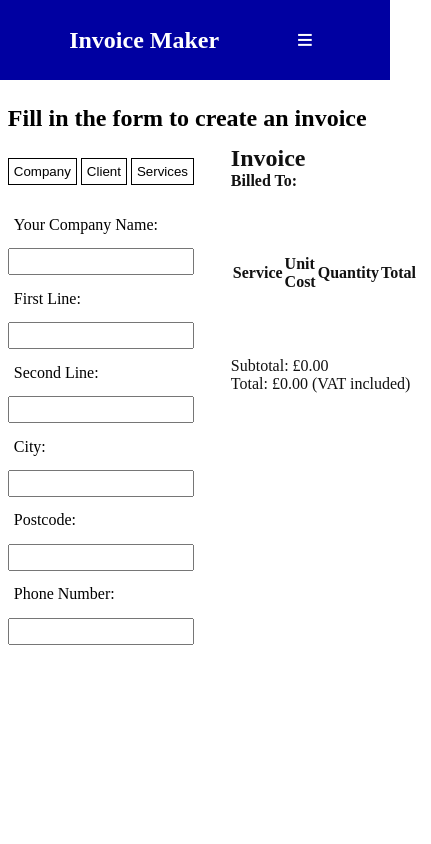
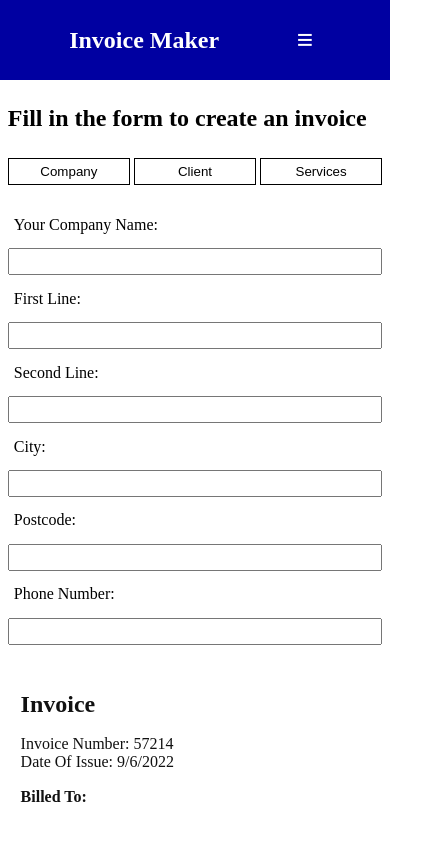
Before and after one commit to hamsame/invoicemaker, a Next.js app: page /create in a window 390 px wide. Shown: the top 844 px of the page, 431 px wide, since content can reach past the window. Built offline with nearby package versions, Linux system fonts and the light colour scheme.

Commit message:
Made layout responsive and organised code.

```diff
--- a/components/invoice.js
+++ b/components/invoice.js
@@ -34,13 +34,21 @@ export const Invoice = ({
   }
 
   useEffect(() => {
-    getSubTotal()
+    getSubTotal(),
+      (document.getElementById("randomNum").innerHTML =
+        Math.floor(Math.random() * 90000) + 10000)
   }, [servicesSold])
 
   return (
     <article className={className}>
       <header className="invoice-header">
-        <h2>Invoice</h2>
+        <div className="invoice-details">
+          <h2>Invoice</h2>
+          <p>
+            Invoice Number: <span id="randomNum"></span>
+          </p>
+          <p>Date Of Issue: {new Date().toLocaleDateString()}</p>
+        </div>
         <ul>{companyInfo && populateUI(companyInfo)}</ul>
       </header>
       <main>
@@ -49,23 +57,21 @@ export const Invoice = ({
           {clientInfo && populateUI(clientInfo)}
         </ul>
       </main>
-      <table style={{ margin: "7.5vh 0", width: "100%", textAlign: "left" }}>
+      <table>
         <thead>
           <tr>
             <th>Service</th>
             <th>Unit Cost</th>
             <th>Quantity</th>
             <th>Total</th>
+            <th className="hide-on-show">Delete Service(s)</th>
           </tr>
         </thead>
         <tbody>
           {servicesSold &&
             servicesSold.map((item, index) => {
               return (
-                <tr
-                  key={index}
-                  style={{ padding: "2rem 0", background: "aqua" }}
-                >
+                <tr key={index}>
                   <td>{item && item.serviceName}</td>
                   <td>{item && item.unitCost}</td>
                   <td>{item && item.quantity}</td>
@@ -85,6 +91,11 @@ export const Invoice = ({
       </table>
       <p id="t">Subtotal: </p>
       <p id="total"></p>
+
+      <sub>
+        Terms: Payment is due within seven working days of receiving this
+        invoice.
+      </sub>
     </article>
   )
 }
--- a/pages/create.js
+++ b/pages/create.js
@@ -69,14 +69,7 @@ export default function Create() {
 
       <main>
         <h2>Fill in the form to create an invoice</h2>
-        <section
-          style={{
-            display: "grid",
-            gridTemplateColumns: "1fr 3fr",
-            width: "100%",
-            gap: "1.5rem",
-          }}
-        >
+        <section className="container">
           <article className="form-section">
             <span className="form-buttons">
               <button
--- a/styles/scss/_createpage.scss
+++ b/styles/scss/_createpage.scss
@@ -1,92 +1,13 @@
-.formControl {
- label {
-  display: block;
-  margin: 1vh 0;
- }
- label,input {
-  width: 60%;
- }
- input {
-  padding: 4px;
- }
+.container {
+  display: grid;
+  grid-template-columns: 1fr 3fr;
+  width: 100%;
+  gap: 2rem;
 }
 
-.invoice-form {
-width: 100%;
-margin: 2vh 0;
+@media (max-width: 768px) {
+  .container {
+    grid-template-columns: 1fr;
+    gap: 0rem;
+  }
 }
-
-.invoice {
- background-color: white;
- color: #111;
- width: 100%;
- height: 100%;
- padding: 0.8rem;
- ul {
-  list-style: none;
- }
-}
-
-.invoice-header {
- display: flex;
- justify-content: space-between;
- ul {
-  list-style: none;
-  column-count: 2;
-  li {
-   margin: 0.2vh 0;
-  }
- }
-}
-
-.form-buttons {
-width: 100%;
-margin: 3vh auto;
-display: flex;
-justify-content: center;
-gap: 0.25rem;
-}
-
-.form-buttons > button,
-.submit-btn {
- cursor: pointer;
- flex: 1;
- padding: 5px;
- background: none;
- border: 1px solid black;
-}
-
-.submit-btn {
- width: 100%;
- margin: 2vh auto;
-}
-
-
-
-
-.form-section {
- input,label {
-  width: 100%;
- }
- label {
-  padding: 6px;
- }
-}
-
-.hideForm {
- display: none;
-}
-
-@media (prefers-color-scheme: dark) {
- .invoice-form {
-  width: 100%;
-  margin: 2vh 0;
-  border-color: white;
-  border-radius: 4px;
- }
-
-.form-buttons > button,.submit-btn {
- border-color: white;
- color: white;
-}
-}
--- /dev/null
+++ b/styles/scss/_form.scss
@@ -0,0 +1,57 @@
+.formControl {
+  label {
+    display: block;
+    margin: 1vh 0;
+  }
+  label,
+  input {
+    width: 60%;
+  }
+  input {
+    padding: 4px;
+  }
+}
+
+.form-buttons {
+  width: 100%;
+  margin: 3vh auto;
+  display: flex;
+  justify-content: center;
+  gap: 0.25rem;
+}
+
+.form-buttons > button,
+.submit-btn {
+  cursor: pointer;
+  flex: 1;
+  padding: 5px;
+  background: none;
+  border: 1px solid black;
+}
+
+.submit-btn {
+  width: 100%;
+  margin: 2vh auto;
+}
+
+.form-section {
+  input,
+  label {
+    width: 100%;
+  }
+  label {
+    padding: 6px;
+  }
+}
+
+.hideForm {
+  display: none;
+}
+
+@media (prefers-color-scheme: dark) {
+  .form-buttons > button,
+  .submit-btn {
+    border-color: white;
+    color: white;
+  }
+}
--- /dev/null
+++ b/styles/scss/_invoice.scss
@@ -0,0 +1,56 @@
+.invoice-form {
+  width: 100%;
+  margin: 2vh 0;
+}
+
+.invoice {
+  background-color: white;
+  color: #111;
+  width: 100%;
+  height: 100%;
+  padding: 0.8rem;
+  ul {
+    list-style: none;
+  }
+}
+
+.invoice-header {
+  h2 {
+    margin: 2vh 0;
+  }
+  display: flex;
+  justify-content: space-between;
+  ul {
+    list-style: none;
+    li {
+      margin: 0.2vh 0;
+    }
+  }
+}
+
+.invoice-details {
+  margin: 0 0 2vh;
+}
+
+table {
+  margin: 7.5vh 0;
+  width: 100%;
+  text-align: left;
+
+  tr {
+    height: 2rem;
+  }
+
+  .hide-on-show {
+    display: block;
+  }
+}
+
+@media (max-width: 768px) {
+  .invoice-form {
+    width: 100%;
+    margin: 2vh 0;
+    border-color: white;
+    border-radius: 4px;
+  }
+}
--- a/styles/scss/_navbar.scss
+++ b/styles/scss/_navbar.scss
@@ -7,7 +7,6 @@
 }
 
 .navTitle {
- // text-transform: uppercase;
  color: inherit;
 }
 
--- a/styles/scss/globals.css
+++ b/styles/scss/globals.css
@@ -133,17 +133,21 @@
   }
 }
 
-.formControl label {
-  display: block;
-  margin: 1vh 0;
+.container {
+  display: -ms-grid;
+  display: grid;
+  -ms-grid-columns: 1fr 3fr;
+      grid-template-columns: 1fr 3fr;
+  width: 100%;
+  gap: 2rem;
 }
 
-.formControl label, .formControl input {
-  width: 60%;
-}
-
-.formControl input {
-  padding: 4px;
+@media (max-width: 768px) {
+  .container {
+    -ms-grid-columns: 1fr;
+        grid-template-columns: 1fr;
+    gap: 0rem;
+  }
 }
 
 .invoice-form {
@@ -172,14 +176,57 @@
           justify-content: space-between;
 }
 
+.invoice-header h2 {
+  margin: 2vh 0;
+}
+
 .invoice-header ul {
   list-style: none;
-  -webkit-column-count: 2;
-          column-count: 2;
 }
 
 .invoice-header ul li {
   margin: 0.2vh 0;
+}
+
+.invoice-details {
+  margin: 0 0 2vh;
+}
+
+table {
+  margin: 7.5vh 0;
+  width: 100%;
+  text-align: left;
+}
+
+table tr {
+  height: 2rem;
+}
+
+table .hide-on-show {
+  display: block;
+}
+
+@media (max-width: 768px) {
+  .invoice-form {
+    width: 100%;
+    margin: 2vh 0;
+    border-color: white;
+    border-radius: 4px;
+  }
+}
+
+.formControl label {
+  display: block;
+  margin: 1vh 0;
+}
+
+.formControl label,
+.formControl input {
+  width: 60%;
+}
+
+.formControl input {
+  padding: 4px;
 }
 
 .form-buttons {
@@ -210,7 +257,8 @@
   margin: 2vh auto;
 }
 
-.form-section input, .form-section label {
+.form-section input,
+.form-section label {
   width: 100%;
 }
 
@@ -223,13 +271,8 @@
 }
 
 @media (prefers-color-scheme: dark) {
-  .invoice-form {
-    width: 100%;
-    margin: 2vh 0;
-    border-color: white;
-    border-radius: 4px;
-  }
-  .form-buttons > button, .submit-btn {
+  .form-buttons > button,
+  .submit-btn {
     border-color: white;
     color: white;
   }
@@ -241,7 +284,8 @@ main.page {
 }
 
 @media (prefers-color-scheme: dark) {
-  .navbar, body {
+  .navbar,
+  body {
     background-color: #111;
     color: white;
   }
```
Also changed, not shown: styles/scss/globals.scss (+12 -9 lines), 1 other file (tests, documents, lock files or other folders).
